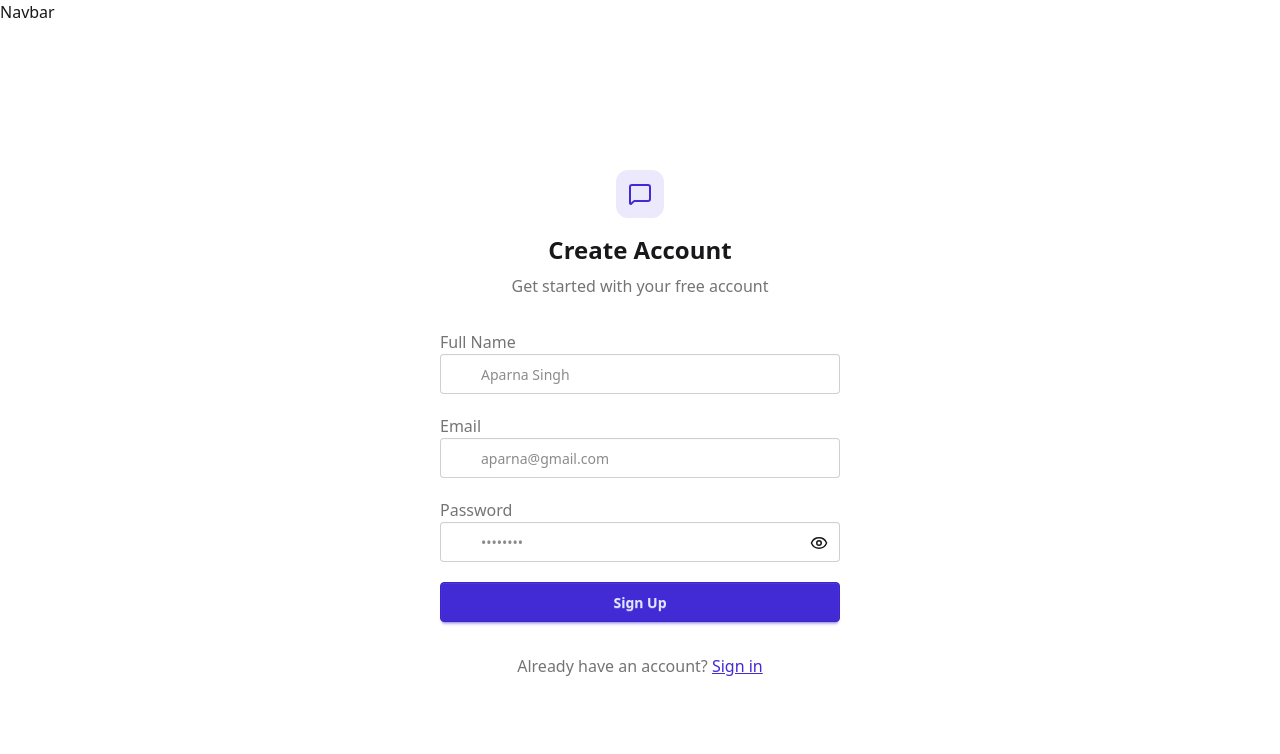
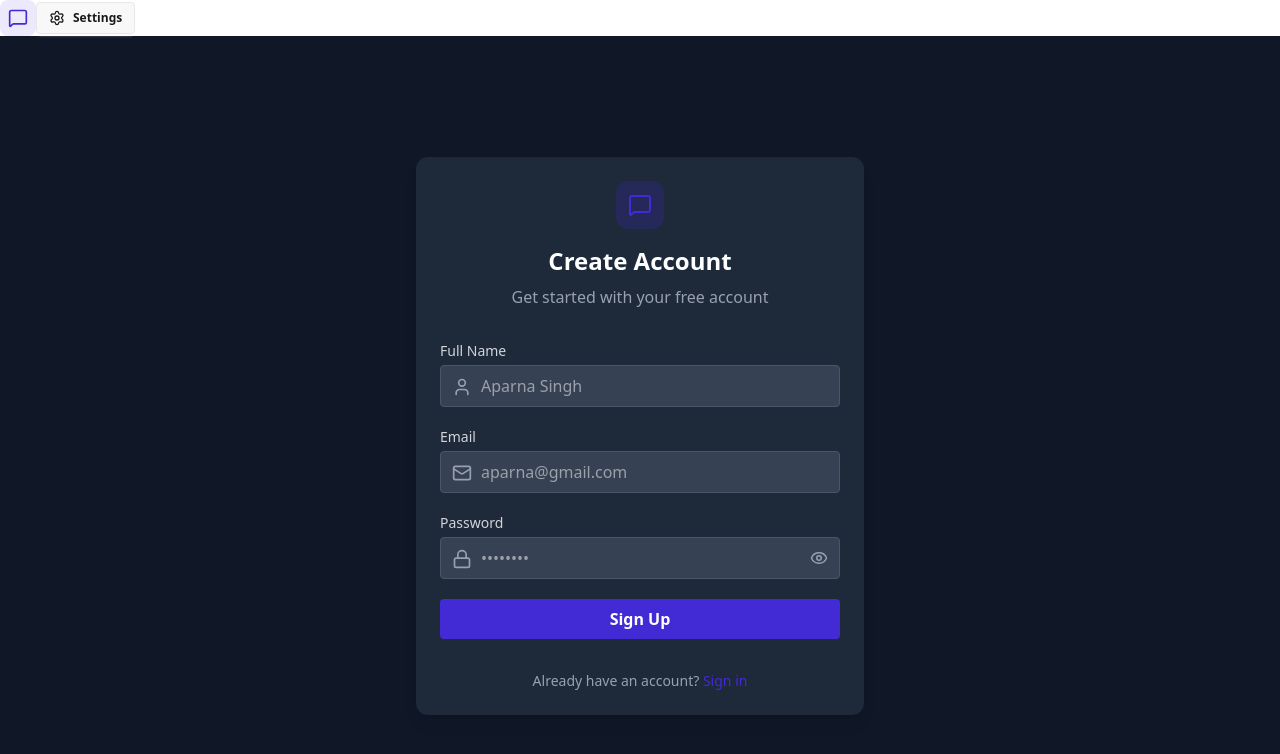
Before and after one commit to aparna8683/Chat_App_with_websockets, a React (Vite) app in the folder frontend/: page /signup in a window 1280 px wide. Shown: the top 754 px of the page. Built offline with nearby package versions, Linux system fonts and the light colour scheme; no server answers.

Commit message:
added Login Page and Logout Page successfully

```diff
--- a/frontend/src/Pages/Login.jsx
+++ b/frontend/src/Pages/Login.jsx
@@ -1,9 +1,96 @@
-import React from "react";
+import React, { useState } from "react";
+import { Link } from "react-router-dom";
 import { useAuth } from "../store/useAuthStore";
+import { Eye, EyeOff } from "lucide-react";
 
 const Login = () => {
-  const { authUser } = useAuth();
-  return <div>LoginPage</div>;
+  const [showPassword, setShowPassword] = useState(false);
+  const [formData, setFormData] = useState({
+    email: "",
+    password: "",
+  });
+
+  const { login, isLogingIn } = useAuth();
+
+  const handleChange = (e) => {
+    setFormData({
+      ...formData,
+      [e.target.name]: e.target.value,
+    });
+  };
+
+  const handleSubmit = async (e) => {
+    e.preventDefault();
+    login(formData);
+  };
+
+  return (
+    <div className="min-h-screen flex items-center justify-center bg-gray-900 px-4">
+      <div className="w-full max-w-md bg-gray-800 rounded-xl shadow-lg p-6">
+        <h2 className="text-2xl font-bold text-center text-primary mb-6">
+          Login to Your Account
+        </h2>
+
+        <form onSubmit={handleSubmit} className="space-y-4">
+          {/* Email */}
+          <div>
+            <label className="block text-sm text-gray-300 mb-1">Email</label>
+            <input
+              type="email"
+              name="email"
+              placeholder="Enter your email"
+              value={formData.email}
+              onChange={handleChange}
+              required
+              className="w-full px-3 py-2 rounded bg-gray-700 text-white border border-gray-600 focus:outline-none focus:ring-2 focus:ring-primary"
+            />
+          </div>
+
+          {/* Password */}
+          <div>
+            <label className="block text-sm text-gray-300 mb-1">Password</label>
+            <div className="relative">
+              <input
+                type={showPassword ? "text" : "password"}
+                name="password"
+                placeholder="Enter your password"
+                value={formData.password}
+                onChange={handleChange}
+                required
+                className="w-full px-3 py-2 rounded bg-gray-700 text-white border border-gray-600 focus:outline-none focus:ring-2 focus:ring-primary"
+              />
+              <button
+                type="button"
+                onClick={() => setShowPassword(!showPassword)}
+                className="absolute right-3 top-2.5 text-gray-400 hover:text-white"
+              >
+                {showPassword ? <EyeOff size={18} /> : <Eye size={18} />}
+              </button>
+            </div>
+          </div>
+
+          {/* Button */}
+          <button
+            type="submit"
+            disabled={isLogingIn}
+            className="w-full bg-primary hover:bg-primary/80 text-white font-semibold py-2 rounded transition"
+          >
+            {isLogingIn ? "Logging in..." : "Login"}
+          </button>
+        </form>
+
+        {/* Footer */}
+        <p className="text-center text-sm text-gray-400 mt-4">
+          Don’t have an account?{" "}
+                  <Link to={"/signup"}><span className="text-primary cursor-pointer hover:underline">
+            Sign up
+          </span></Link>
+
+
+        </p>
+      </div>
+    </div>
+  );
 };
 
 export default Login;
--- a/frontend/src/Pages/SignUpPage.jsx
+++ b/frontend/src/Pages/SignUpPage.jsx
@@ -1,6 +1,5 @@
 import React, { useState } from "react";
 import { useAuth } from "../store/useAuthStore";
-import AuthImagePattern from "../components/AuthImagePattern.jsx";
 import { MessageSquare, User, Mail, Lock, Eye, EyeOff } from "lucide-react";
 import { Link } from "react-router-dom";
 import toast from "react-hot-toast";
@@ -18,58 +17,62 @@ const SignUpPage = () => {
   const validateForm = () => {
     const emailRegex = /^[^\s@]+@[^\s@]+\.[^\s@]+$/;
 
-    if (!formData.fullName.trim() || !formData.password.trim()) {
-      return toast.error("All fields are required");
+    if (
+      !formData.fullName.trim() ||
+      !formData.email.trim() ||
+      !formData.password.trim()
+    ) {
+      toast.error("All fields are required");
+      return false;
     }
-    if (!formData.email.trim()) {
-      return toast.error("All fields are required");
-    }
+
     if (!emailRegex.test(formData.email)) {
       toast.error("Please enter a valid email address");
       return false;
     }
+
     if (formData.password.length < 6) {
-      alert("Password must be at least 6 characters");
+      toast.error("Password must be at least 6 characters");
       return false;
     }
+
     return true;
   };
 
   const handleSubmit = (e) => {
     e.preventDefault();
     if (!validateForm()) return;
-
     signup(formData);
   };
 
   return (
-    <div className="flex justify-center items-center min-h-screen">
-      <div className="w-full max-w-md space-y-8 p-6">
-        {/* Logo / Heading */}
+    <div className="min-h-screen flex items-center justify-center bg-gray-900 px-4">
+      <div className="w-full max-w-md bg-gray-800 rounded-xl shadow-lg p-6 space-y-8">
+        {/* Heading */}
         <div className="text-center">
           <div className="flex flex-col items-center gap-2">
-            <div className="size-12 rounded-xl bg-primary/10 flex items-center justify-center">
+            <div className="size-12 rounded-xl bg-primary/20 flex items-center justify-center">
               <MessageSquare className="size-6 text-primary" />
             </div>
-            <h1 className="text-2xl font-bold mt-2">Create Account</h1>
-            <p className="text-base-content/60">
-              Get started with your free account
-            </p>
+            <h1 className="text-2xl font-bold text-white mt-2">
+              Create Account
+            </h1>
+            <p className="text-gray-400">Get started with your free account</p>
           </div>
         </div>
 
         {/* Form */}
         <form onSubmit={handleSubmit} className="space-y-5">
           {/* Full Name */}
-          <div className="form-control">
-            <label className="label">
-              <span className="label-text font-medium">Full Name</span>
+          <div>
+            <label className="block text-sm text-gray-300 mb-1">
+              Full Name
             </label>
             <div className="relative">
-              <User className="absolute left-3 top-3 size-5 text-base-content/40" />
+              <User className="absolute left-3 top-3 size-5 text-gray-400" />
               <input
                 type="text"
-                className="input input-bordered w-full pl-10"
+                className="w-full pl-10 py-2 rounded bg-gray-700 text-white border border-gray-600 focus:outline-none focus:ring-2 focus:ring-primary"
                 placeholder="Aparna Singh"
                 value={formData.fullName}
                 onChange={(e) =>
@@ -80,15 +83,13 @@ const SignUpPage = () => {
           </div>
 
           {/* Email */}
-          <div className="form-control">
-            <label className="label">
-              <span className="label-text font-medium">Email</span>
-            </label>
+          <div>
+            <label className="block text-sm text-gray-300 mb-1">Email</label>
             <div className="relative">
-              <Mail className="absolute left-3 top-3 size-5 text-base-content/40" />
+              <Mail className="absolute left-3 top-3 size-5 text-gray-400" />
               <input
                 type="email"
-                className="input input-bordered w-full pl-10"
+                className="w-full pl-10 py-2 rounded bg-gray-700 text-white border border-gray-600 focus:outline-none focus:ring-2 focus:ring-primary"
                 placeholder="aparna@gmail.com"
                 value={formData.email}
                 onChange={(e) =>
@@ -99,15 +100,13 @@ const SignUpPage = () => {
           </div>
 
           {/* Password */}
-          <div className="form-control">
-            <label className="label">
-              <span className="label-text font-medium">Password</span>
-            </label>
+          <div>
+            <label className="block text-sm text-gray-300 mb-1">Password</label>
             <div className="relative">
-              <Lock className="absolute left-3 top-3 size-5 text-base-content/40" />
+              <Lock className="absolute left-3 top-3 size-5 text-gray-400" />
               <input
                 type={showPassword ? "text" : "password"}
-                className="input input-bordered w-full pl-10 pr-10"
+                className="w-full pl-10 pr-10 py-2 rounded bg-gray-700 text-white border border-gray-600 focus:outline-none focus:ring-2 focus:ring-primary"
                 placeholder="••••••••"
                 value={formData.password}
                 onChange={(e) =>
@@ -116,7 +115,7 @@ const SignUpPage = () => {
               />
               <button
                 type="button"
-                className="absolute right-3 top-3"
+                className="absolute right-3 top-3 text-gray-400 hover:text-white"
                 onClick={() => setShowPassword(!showPassword)}
               >
                 {showPassword ? <EyeOff size={18} /> : <Eye size={18} />}
@@ -127,26 +126,21 @@ const SignUpPage = () => {
           {/* Submit */}
           <button
             type="submit"
-            className="btn btn-primary w-full"
             disabled={isSigningUp}
+            className="w-full bg-primary hover:bg-primary/80 text-white font-semibold py-2 rounded transition"
           >
             {isSigningUp ? "Creating Account..." : "Sign Up"}
           </button>
         </form>
-        <div className="text-center">
-          <p className="text-base-content/60">
-            Already have an account?{" "}
-            <Link to="/login" className="link link-primary">
-              Sign in
-            </Link>
-          </p>
-        </div>
+
+        {/* Footer */}
+        <p className="text-center text-gray-400 text-sm">
+          Already have an account?{" "}
+          <Link to="/login" className="text-primary hover:underline">
+            Sign in
+          </Link>
+        </p>
       </div>
-      {/* right side */}
-      {/* <AuthImagePattern
-        title="Join our Community"
-        subtitle="Connect with friends, share moments, and stay in touch with your loved ones."
-      /> */}
     </div>
   );
 };
--- a/frontend/src/components/Navbar.jsx
+++ b/frontend/src/components/Navbar.jsx
@@ -1,12 +1,49 @@
 import React from "react";
 import { useAuth } from "../store/useAuthStore";
-
+import { MessageSquare, Settings, User, LogOutIcon } from "lucide-react";
+import { Link } from "react-router-dom";
 const Navbar = () => {
-  const { authUser } = useAuth();
+  const { authUser, logout } = useAuth();
   return (
-    <div >
-      Navbar
-    </div>
+    <header>
+      <div>
+        <div className="flex items-center space-around ">
+          <div>
+            <Link
+              to="/"
+              className="flex items-center gap-2.5 hover:opacity-80 transitions-all"
+            >
+              <div className="size-9 rounded-lg bg-primary/10 flex items-center justify-center">
+                <MessageSquare className="w-5 h-5 text-primary" />
+              </div>
+            </Link>
+          </div>
+          <div>
+            <div className="flex items-center justify-items-center gap-2">
+              <Link
+                to={"/settings"}
+                className="btn btn-sm gap-2 transition-colors"
+              >
+                <Settings className="w-4 h-4" />
+                <span className="hidden sm:inline">Settings</span>
+              </Link>
+              {authUser && (
+                <>
+                  <Link to={"/profile"} className="btn btn-sm gap-2">
+                    <User />
+                    <span className="hidden sm:inline"> Profile</span>
+                  </Link>
+                  <button className="flex items-center gap-2" onClick={logout}>
+                    <LogOutIcon className="w-4 h-4" />
+                    <span>Logout</span>
+                  </button>
+                </>
+              )}
+            </div>
+          </div>
+        </div>
+      </div>{" "}
+    </header>
   );
 };
 
--- a/frontend/src/store/useAuthStore.js
+++ b/frontend/src/store/useAuthStore.js
@@ -38,7 +38,21 @@ signup:async(data)=>{
     }
 
 
+},
+
+logout: async()=>{
+    try {
+        await axiosInstance.post("/auth/logout")
+        set({authUser:null})
+        toast.success("Logged out successfully")
+
+    } catch (error) {
+        toast.error(error.response.data.message)
+
+    }
+
 }
+
 
 
 }
```
